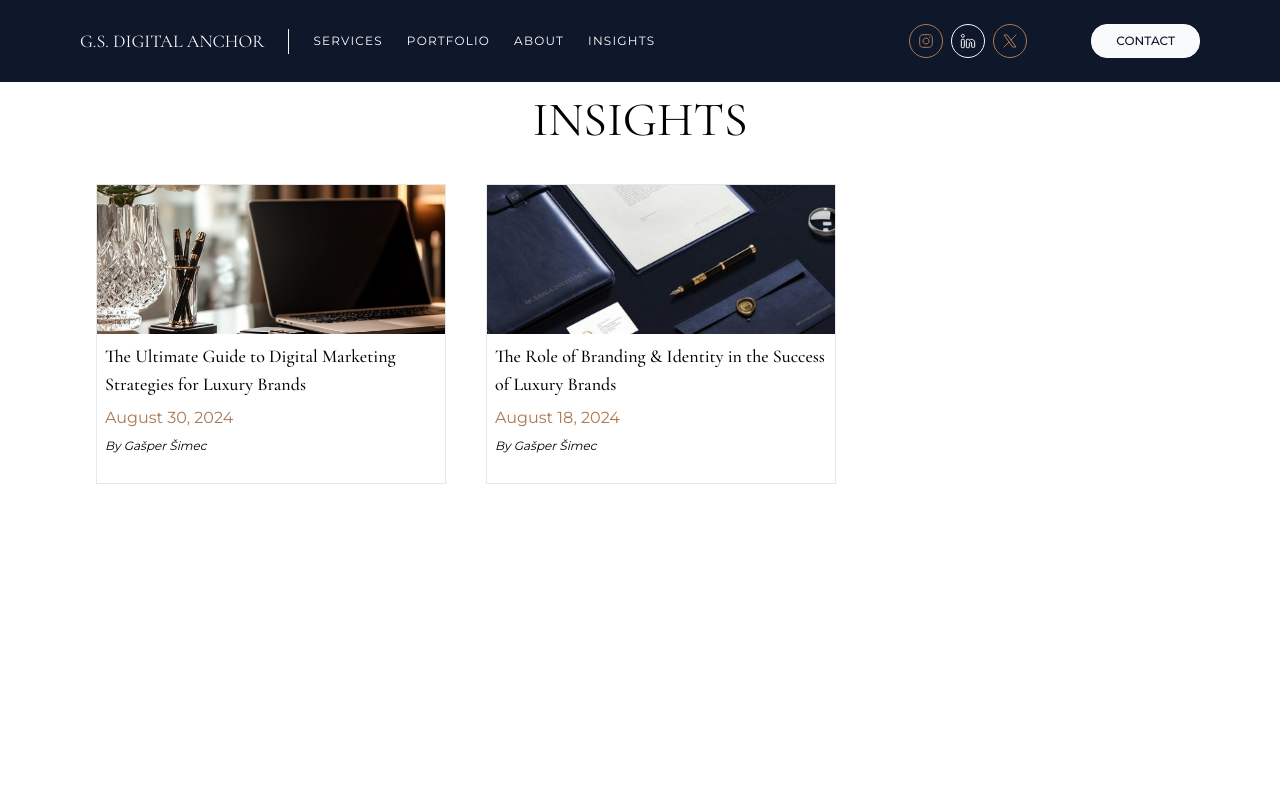
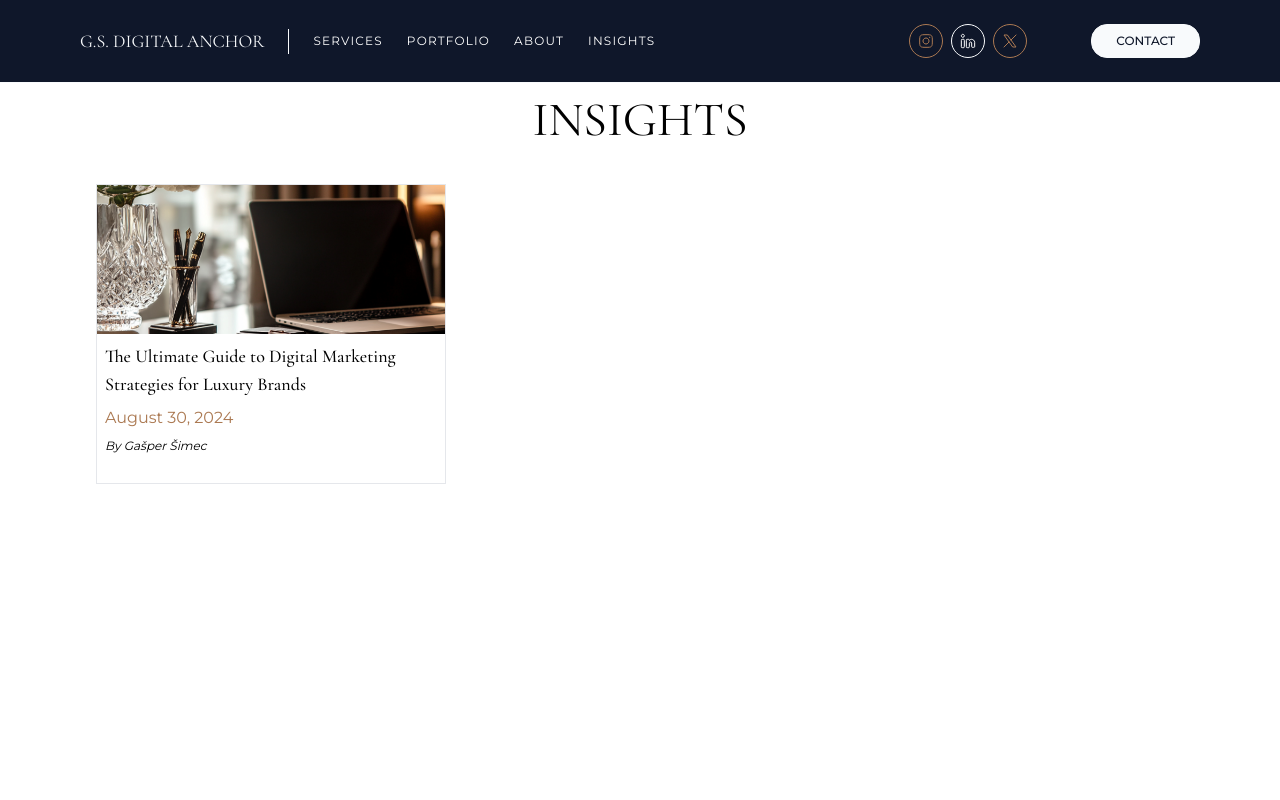
Before and after one commit to GASPing4ER/testing-gsdigitalanchor, a Next.js app: page /insights in a window 1280 px wide. Shown: the top 800 px of the page. Built offline with nearby package versions, Linux system fonts and the light colour scheme; no server answers.

Commit message:
new article

```diff
--- a/src/app/insights/page.tsx
+++ b/src/app/insights/page.tsx
@@ -52,24 +52,6 @@ const InsightsPage = () => {
             <p className="text-xs italic">By Gašper Šimec</p>
           </div>
         </Link>
-        <Link
-          href="/insights/role-of-branding-and-identity"
-          className="h-[300px] w-[350px] border flex flex-col gap-2"
-          aria-label="Read The Role of Branding & Identity in the Success of Luxury Brands"
-        >
-          <Image
-            src={luxuryLiving}
-            alt="Luxury Living"
-            className="w-full h-1/2 object-cover"
-          />
-          <div className="pl-2 flex flex-col gap-2">
-            <h2 className={`${cormorant.className} font-medium text-lg`}>
-              The Role of Branding & Identity in the Success of Luxury Brands
-            </h2>
-            <p className="text-[#AB7952]">August 18, 2024</p>
-            <p className="text-xs italic">By Gašper Šimec</p>
-          </div>
-        </Link>
       </div>
     </div>
   );
```
